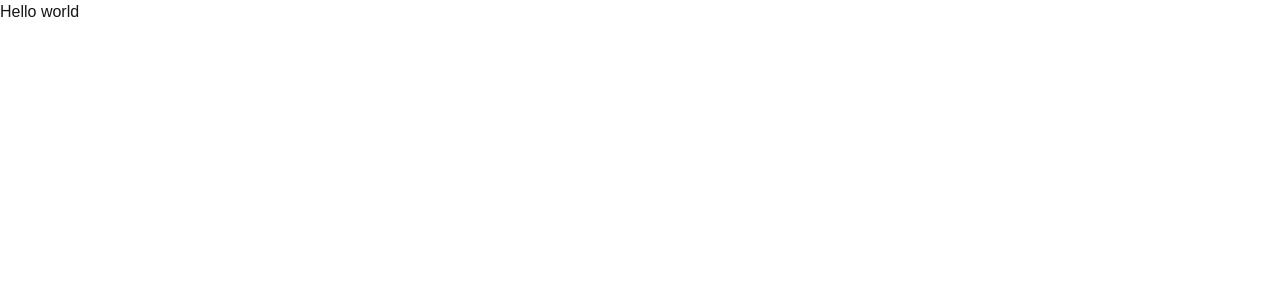
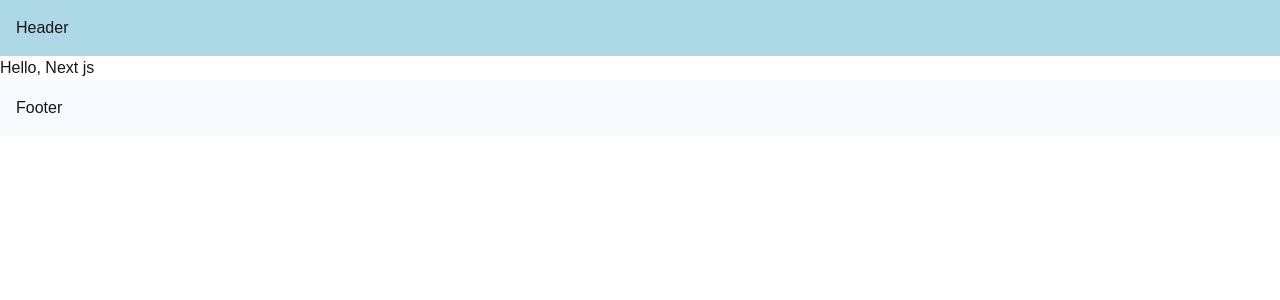
Before and after one commit to ssunilkumar787/next-js-apps, a Next.js app: page / in a window 1280 px wide. Shown: the top 300 px of the page. Built offline with nearby package versions, Linux system fonts and the light colour scheme.

Commit message:
chapter 16

```diff
--- a/src/app/layout.tsx
+++ b/src/app/layout.tsx
@@ -28,7 +28,13 @@
       <body
         className={`${geistSans.variable} ${geistMono.variable} antialiased`}
       >
+        <header style={{ backgroundColor: "lightblue", padding: "1rem" }}>
+          <p>Header</p>
+        </header>
         {children}
+        <footer style={{ backgroundColor: "ghostwhite", padding: "1rem" }}>
+          <p>Footer</p>
+        </footer>
       </body>
     </html>
   );
--- a/src/app/page.tsx
+++ b/src/app/page.tsx
@@ -1,7 +1,7 @@
 export default function Home() {
   return (
     <div className="grid grid-rows-[20px_1fr_20px] items-center justify-items-center min-h-screen p-8 pb-20 gap-16 sm:p-20 font-[family-name:var(--font-geist-sans)]">
-      Hello world
+      Hello, Next js
     </div>
   );
 }
```
Also changed, not shown: src/app/products/[productId]/layout.tsx (added, +14 -0 lines).
